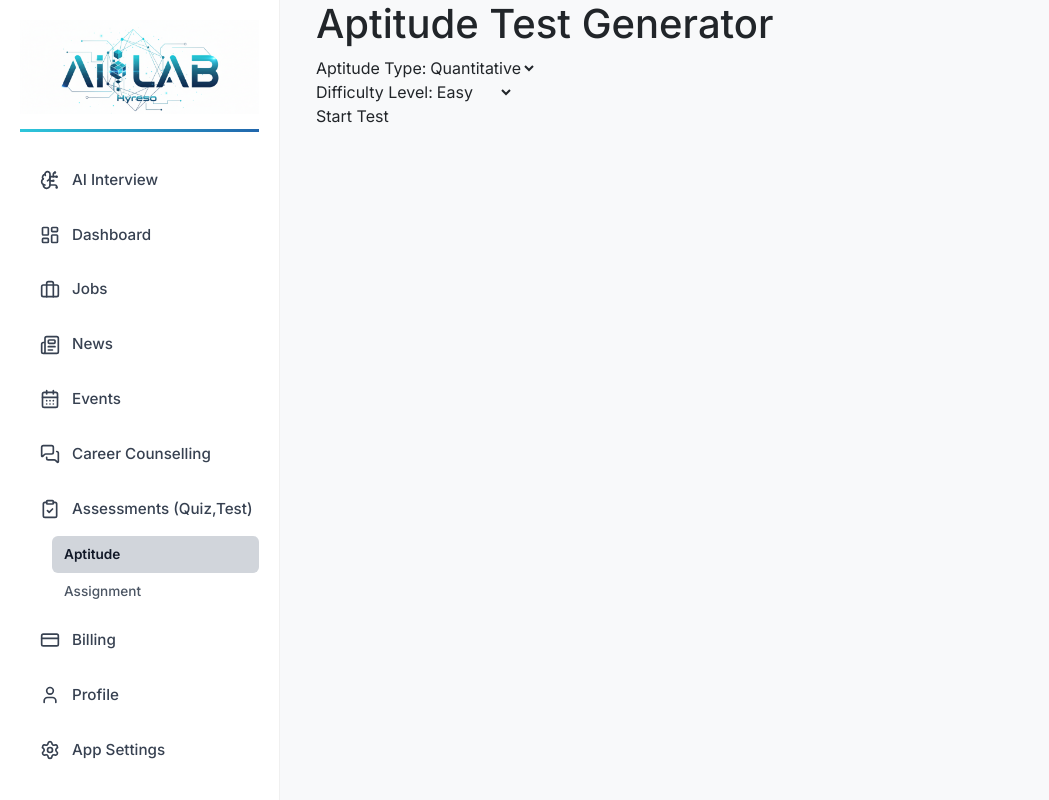
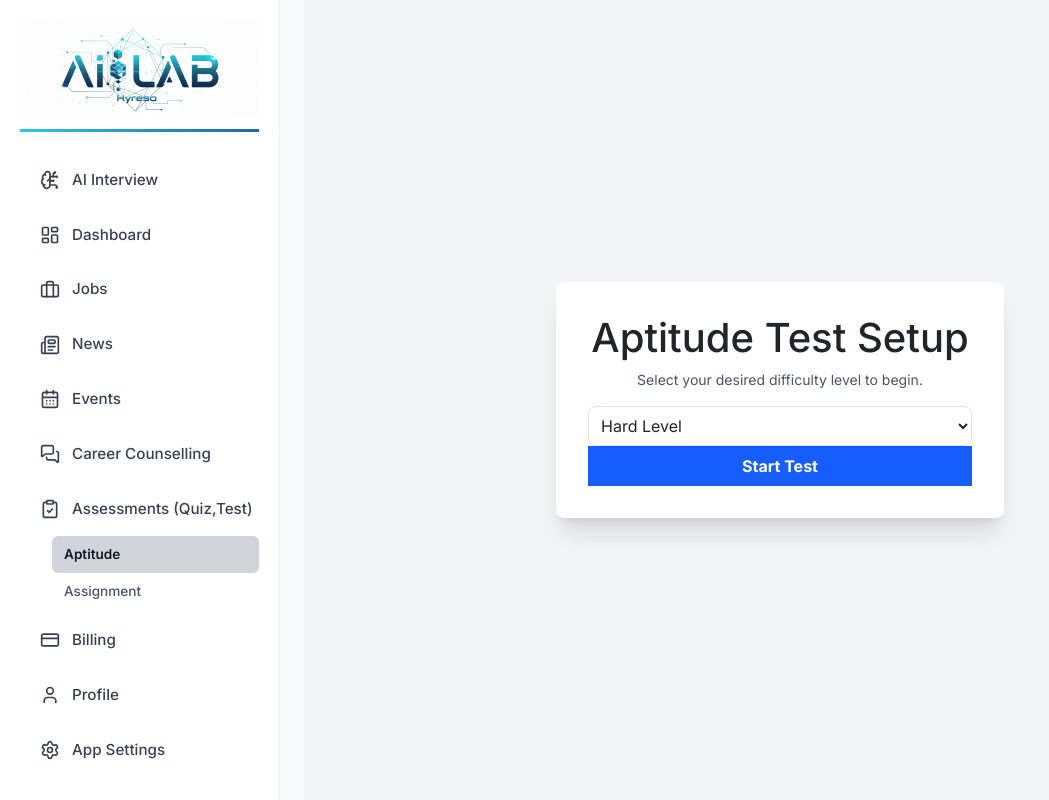
Before and after one commit to prathamchavhan/ailab1, a Next.js app: page /aptitude in a window 1280 px wide. Shown: the whole page, without its empty margins (0-1049 px from the left). Built offline with nearby package versions, Linux system fonts and the light colour scheme.

Commit message:
Update page.jsx

```diff
--- a/src/app/aptitude/page.jsx
+++ b/src/app/aptitude/page.jsx
@@ -1,158 +1,276 @@
-// File: app/page.js
 "use client";
 
-import { useState, useEffect } from "react";
+import { useState, useEffect, useMemo } from "react";
 
-// Function to save the score by calling our new API
-async function saveScore(aptitudeType, level, score) {
+// --- API FUNCTIONS ---
+
+async function saveScore(level, score, total) {
+  console.log("Saving score:", { level, score, total });
   try {
     const response = await fetch('/api/save-score', {
       method: 'POST',
       headers: { 'Content-Type': 'application/json' },
-      body: JSON.stringify({ aptitudeType, level, score }),
+      body: JSON.stringify({ type: 'Mixed', level, score }),
+    });
+    if (!response.ok) throw new Error('Failed to save score.');
+  } catch (error)
+  {
+    console.error("Save score error:", error);
+    throw error;
+  }
+}
+
+// --- UPDATED to make a single, efficient API call ---
+async function generateQuestions(level) {
+  console.log("Generating all questions for level:", level);
+  try {
+    // Single API call to get all questions at once
+    const response = await fetch("/api/generate-questions", {
+      method: "POST",
+      headers: { "Content-Type": "application/json" },
+      body: JSON.stringify({ level }), // We only need to send the level
     });
 
     if (!response.ok) {
-      const errorData = await response.json();
-      throw new Error(errorData.error || 'Failed to save score.');
+      throw new Error(`Failed to fetch questions. Server status: ${response.status}`);
     }
-    console.log('Score saved successfully!');
+
+    const data = await response.json(); // Expected format: { quantitative: [...], logical: [...], verbal: [...] }
+
+    // Combine the arrays from the response and add the 'category' to each question object
+    const quantitativeQs = data.quantitative.map(q => ({ ...q, category: 'quantitative' }));
+    const logicalQs = data.logical.map(q => ({ ...q, category: 'logical' }));
+    const verbalQs = data.verbal.map(q => ({ ...q, category: 'verbal' }));
+
+    // Return a single flat array containing all questions
+    return [...quantitativeQs, ...logicalQs, ...verbalQs];
+
   } catch (error) {
-    console.error('Error saving score:', error);
-    // Optionally, you could set an error state here to show the user
+    console.error("Generate questions error:", error);
+    // Re-throw the error so the UI can catch it and display a message
+    throw error;
   }
 }
 
+// --- CONSTANTS ---
+
+const APTITUDE_TYPE_MAP = {
+    quantitative: 'Quantitative Aptitude',
+    logical: 'Logical Reasoning',
+    verbal: 'Verbal Ability'
+};
+
+// --- COMPONENT ---
 
 export default function AptitudeTestPage() {
-  // State for user selections
-  const [aptitudeType, setAptitudeType] = useState("quantitative");
-  const [level, setLevel] = useState("easy");
-
-  // State for the test flow
+  const [level, setLevel] = useState("hard");
   const [questions, setQuestions] = useState([]);
+  const [userAnswers, setUserAnswers] = useState([]);
+  const [score, setScore] = useState(0);
+  const [testState, setTestState] = useState("setup"); // "setup", "active", "finished"
+  const [timer, setTimer] = useState(900); // 15 minutes
   const [isLoading, setIsLoading] = useState(false);
+  const [activeQuestion, setActiveQuestion] = useState(0);
   const [error, setError] = useState(null);
 
-  // State for tracking test progress
-  const [currentQuestionIndex, setCurrentQuestionIndex] = useState(0);
-  const [score, setScore] = useState(0);
-  const [testState, setTestState] = useState("setup"); // "setup", "active", "finished"
+  // --- EFFECTS ---
 
-  // This effect runs when the test is finished to save the score
   useEffect(() => {
-    if (testState === 'finished') {
-      saveScore(aptitudeType, level, score);
+      if (testState !== "active" || timer === 0) return;
+      const interval = setInterval(() => setTimer((prev) => prev - 1), 1000);
+      return () => clearInterval(interval);
+  }, [testState, timer]);
+
+  useEffect(() => {
+      if (timer === 0 && testState === "active") {
+        setTestState("finished");
       }
-  }, [testState, aptitudeType, level, score]);
+  }, [timer, testState]);
+
+  useEffect(() => {
+      if (testState === "finished") {
+          const finalScore = questions.reduce((acc, q, index) =>
+              q.answer === userAnswers[index] ? acc + 1 : acc, 0);
+          setScore(finalScore);
+          saveScore(level, finalScore, questions.length).catch(err => {
+              setError('Could not save your score. Please try again.');
+          });
+      }
+  }, [testState, questions, userAnswers, level]);
+
+  // --- DATA Memos ---
+
+  const questionsByCategory = useMemo(() => {
+      return questions.reduce((acc, question, index) => {
+          const { category } = question;
+          if (!acc[category]) {
+              acc[category] = [];
+          }
+          acc[category].push({ ...question, originalIndex: index });
+          return acc;
+      }, {});
+  }, [questions]);
+
+  // --- HANDLERS ---
 
   const handleStartTest = async () => {
     setIsLoading(true);
     setError(null);
     try {
-      const response = await fetch("/api/generate-questions", {
-        method: "POST",
-        headers: { "Content-Type": "application/json" },
-        body: JSON.stringify({ aptitudeType, level }),
-      });
-
-      if (!response.ok) {
-        const errorData = await response.json();
-        throw new Error(errorData.error || "Failed to fetch questions.");
-      }
-
-      const data = await response.json();
-      setQuestions(data);
+      const fetchedQuestions = await generateQuestions(level);
+      setQuestions(fetchedQuestions);
+      setUserAnswers(Array(fetchedQuestions.length).fill(null));
+      setScore(0);
+      setTimer(900);
       setTestState("active");
-      setCurrentQuestionIndex(0);
-      setScore(0);
+      setActiveQuestion(0);
     } catch (err) {
-      setError(err.message);
+      setError(err.message || "Failed to start the test. Please try again.");
     } finally {
       setIsLoading(false);
     }
   };
 
-  const handleAnswer = (selectedOption) => {
-    if (questions[currentQuestionIndex].answer === selectedOption) {
-      setScore(prevScore => prevScore + 1);
-    }
-
-    if (currentQuestionIndex < questions.length - 1) {
-      setCurrentQuestionIndex(prevIndex => prevIndex + 1);
-    } else {
-      setTestState("finished");
-    }
+  const handleAnswerSelect = (originalIndex, option) => {
+    const newAnswers = [...userAnswers];
+    newAnswers[originalIndex] = option;
+    setUserAnswers(newAnswers);
+    // Set the current question as active for visual feedback
+    setActiveQuestion(originalIndex);
   };
 
-  const resetTest = () => {
-    setTestState("setup");
-    setQuestions([]);
-    setError(null);
-  };
+  const formatTime = (seconds) => `${String(Math.floor(seconds / 60)).padStart(2, '0')}:${String(seconds % 60).padStart(2, '0')}`;
+  const resetTest = () => { setTestState("setup"); setLevel("hard"); setError(null); };
+
+  // --- RENDER FUNCTIONS ---
+
+  const renderSetup = () => (
+    <div className="flex items-center justify-center min-h-screen bg-gray-100">
+      <div className="p-8 bg-white rounded-lg shadow-xl text-center max-w-md w-full">
+        <h1 className="text-xl font-bold mb-6 text-gray-800">Aptitude Test Setup</h1>
+        <div className="space-y-4">
+            <p className="text-sm text-gray-600">Select your desired difficulty level to begin.</p>
+            <select className="w-full p-2 border rounded-lg text-xs" value={level} onChange={(e) => setLevel(e.target.value)}>
+                <option value="easy">Easy Level</option>
+                <option value="medium">Moderate Level</option>
+                <option value="hard">Hard Level</option>
+            </select>
+        </div>
+        <button onClick={handleStartTest} disabled={isLoading} className="w-full mt-6 bg-blue-600 text-white font-bold py-2 px-4 rounded-lg hover:bg-blue-700 transition duration-300 disabled:bg-gray-400 text-xs">
+          {isLoading ? "Generating Questions..." : "Start Test"}
+        </button>
+        {error && <p className="text-red-500 mt-4 text-xs">{error}</p>}
+      </div>
+    </div>
+  );
+
+  const renderFinished = () => (
+    <div className="flex items-center justify-center min-h-screen bg-gray-100">
+        <div className="p-8 bg-white rounded-lg shadow-xl text-center max-w-md w-full">
+            <h2 className="text-xl font-bold text-gray-800">Test Complete!</h2>
+            <p className="text-sm text-gray-600 mt-4">Your final score is:</p>
+            <p className="text-4xl font-bold text-blue-600 my-4">{score} <span className="text-2xl text-gray-500">/ {questions.length}</span></p>
+            <p className="text-xs text-gray-500">Your results have been saved.</p>
+            {error && <p className="text-red-500 mt-2 text-xs">{error}</p>}
+            <button onClick={resetTest} className="w-full mt-6 bg-gray-800 text-white font-bold py-2 px-4 rounded-lg hover:bg-black transition duration-300 text-xs">
+                Take Another Test
+            </button>
+        </div>
+    </div>
+  );
+
+  const renderActiveTest = () => {
+    if (questions.length === 0) return null;
+    const progressPercentage = (userAnswers.filter(ans => ans !== null).length / questions.length) * 100;
 
     return (
-    <main className="container">
-      <h1> Aptitude Test Generator</h1>
-
-      {testState === "setup" && (
-        <div className="setup-form">
-          <div className="form-group">
-            <label htmlFor="aptitudeType">Aptitude Type:</label>
-            <select
-              id="aptitudeType"
-              value={aptitudeType}
-              onChange={(e) => setAptitudeType(e.target.value)}
-            >
-              <option value="quantitative">Quantitative</option>
-              <option value="logical">Logical</option>
-              <option value="verbal">Verbal</option>
-            </select>
-          </div>
-          <div className="form-group">
-            <label htmlFor="level">Difficulty Level:</label>
-            <select
-              id="level"
-              value={level}
-              onChange={(e) => setLevel(e.target.value)}
-            >
-              <option value="easy">Easy</option>
-              <option value="medium">Medium</option>
-              <option value="hard">Hard</option>
-            </select>
-          </div>
-          <button onClick={handleStartTest} disabled={isLoading}>
-            {isLoading ? "Generating Questions..." : "Start Test"}
-          </button>
-          {error && <p className="error">{error}</p>}
-        </div>
-      )}
-
-      {testState === "active" && questions.length > 0 && (
-        <div className="question-card">
-          <h2>Question {currentQuestionIndex + 1} / {questions.length}</h2>
-          <p className="question-text">{questions[currentQuestionIndex].question}</p>
-          <div className="options-grid">
-            {questions[currentQuestionIndex].options.map((option, index) => (
-              <button key={index} className="option-btn" onClick={() => handleAnswer(option)}>
-                {option}
+      <div className="min-h-screen bg-gray-50 p-4 sm:p-8 font-sans">
+        <div className="max-w-5xl mx-auto">
+          {/* Top Header */}
+          <div className="bg-white p-4 rounded-xl shadow-md flex items-center flex-wrap gap-x-6 gap-y-4">
+            <div className="flex items-center gap-4 shrink-0">
+              <span className="font-bold text-xs text-gray-700">Aptitude</span>
+              <div className="flex items-center bg-gray-100 rounded-full p-1">
+                {["easy", "medium", "hard"].map((l) => (
+                  <button key={l} disabled className={`px-3 py-1 text-xs font-semibold rounded-full ${level === l ? "bg-cyan-400 text-white shadow" : "text-gray-600"}`}>
+                    {l.charAt(0).toUpperCase() + l.slice(1)} Level
                   </button>
                 ))}
               </div>
-          <p className="score">Current Score: {score}</p>
             </div>
-      )}
+            <div className="flex-grow min-w-[200px]">
+                <div className="w-full bg-gray-200 rounded-full h-2">
+                    <div className="bg-cyan-400 h-2 rounded-full" style={{ width: `${progressPercentage}%` }}></div>
+                </div>
+            </div>
+          </div>
 
-      {testState === "finished" && (
-        <div className="results-card">
-          <h2>Test Complete!</h2>
-          <p className="final-score">
-            Your Final Score: {score} out of {questions.length}
-          </p>
-          <p>Your results have been saved.</p>
-          <button onClick={resetTest}>Take Another Test</button>
+          {/* Sub-header with Category Navigators and Timer */}
+          <div className="my-8 flex flex-col md:flex-row gap-8">
+            <div className="flex-grow space-y-4">
+              {Object.keys(APTITUDE_TYPE_MAP).map(category => (
+                <div key={category} className="flex items-center gap-4">
+                  <div className="flex items-center gap-2 w-48 shrink-0">
+                     <span className="w-1 h-6 bg-pink-500 rounded-full"></span>
+                     <h6 className="font-medium text-xs text-gray-700 whitespace-nowrap">{APTITUDE_TYPE_MAP[category]}</h6>
                   </div>
-      )}
-    </main>
+                  <div className="flex flex-wrap gap-2">
+                    {questionsByCategory[category]?.map((q, index) => (
+                       <a key={q.originalIndex} href={`#q-${q.originalIndex}`} onClick={() => setActiveQuestion(q.originalIndex)}
+                          className={`h-6 w-6 flex items-center no-underline justify-center rounded-full font-bold text-xs transition-colors duration-200
+                           ${activeQuestion === q.originalIndex ? 'bg-teal-400 text-white' : userAnswers[q.originalIndex] !== null ? 'bg-gray-500 text-white' : 'bg-gray-200 text-gray-700 hover:bg-gray-300'}`}>
+                         {index + 1}
+                       </a>
+                    ))}
+                  </div>
+                </div>
+              ))}
+            </div>
+            <div className="flex items-center justify-center shrink-0">
+               <div className="text-2xl font-mono font-bold text-gray-800 bg-white px-4 py-2 rounded-lg shadow-inner">
+                 {formatTime(timer)}
+               </div>
+            </div>
+          </div>
+
+          {/* Questions List - NOW SHOWS ALL QUESTIONS */}
+          <div className="space-y-8">
+            {Object.keys(questionsByCategory).map(category => (
+              <div key={category}>
+                <h5 className="text-xs font-bold text-gray-800 mb-4 border-b-2 pb-2">{APTITUDE_TYPE_MAP[category]}</h5>
+                <div className="space-y-8">
+                {questionsByCategory[category].map(question => (
+                  <div key={question.originalIndex} id={`q-${question.originalIndex}`} className="bg-white p-6 rounded-xl shadow-lg scroll-mt-24">
+                      <div className="bg-gray-800 text-white p-4 rounded-t-lg -m-6 mb-6">
+                         <h5 className="text-xs font-bold">Q {question.originalIndex + 1}. {question.question}</h5>
+                      </div>
+                      <div className="grid grid-cols-1 md:grid-cols-2 gap-4">
+                      {question.options.map((option, optIndex) => (
+                          <button key={optIndex} onClick={() => handleAnswerSelect(question.originalIndex, option)} className={`p-2 text-xs rounded-lg border-2 text-left transition-all duration-200 group ${userAnswers[question.originalIndex] === option ? "bg-blue-100 border-blue-500 ring-2 ring-blue-300" : "bg-gray-100 border-gray-200 hover:border-blue-400 hover:bg-blue-50"}`}>
+                          <span className={`font-bold mr-3 ${userAnswers[question.originalIndex] === option ? 'text-blue-600' : 'text-gray-700'}`}>{String.fromCharCode(97 + optIndex)})</span>
+                          <span className={`${userAnswers[question.originalIndex] === option ? 'text-blue-800' : 'text-gray-800'}`}>{option}</span>
+                          </button>
+                      ))}
+                      </div>
+                  </div>
+                  ))}
+                </div>
+              </div>
+            ))}
+          </div>
+
+          {/* Central Finish Button */}
+          <div className="mt-8 flex justify-center">
+             <button onClick={() => setTestState('finished')} className="w-full max-w-xs bg-green-600 text-white font-bold py-2 px-4 rounded-lg hover:bg-green-700 transition duration-300 text-xs">
+                  Finish Test
+              </button>
+          </div>
+        </div>
+      </div>
     );
+  };
+
+  if (testState === "setup") return renderSetup();
+  if (testState === "finished") return renderFinished();
+  return renderActiveTest();
 }
```
Lines whose indentation alone changed are shown as unchanged.
